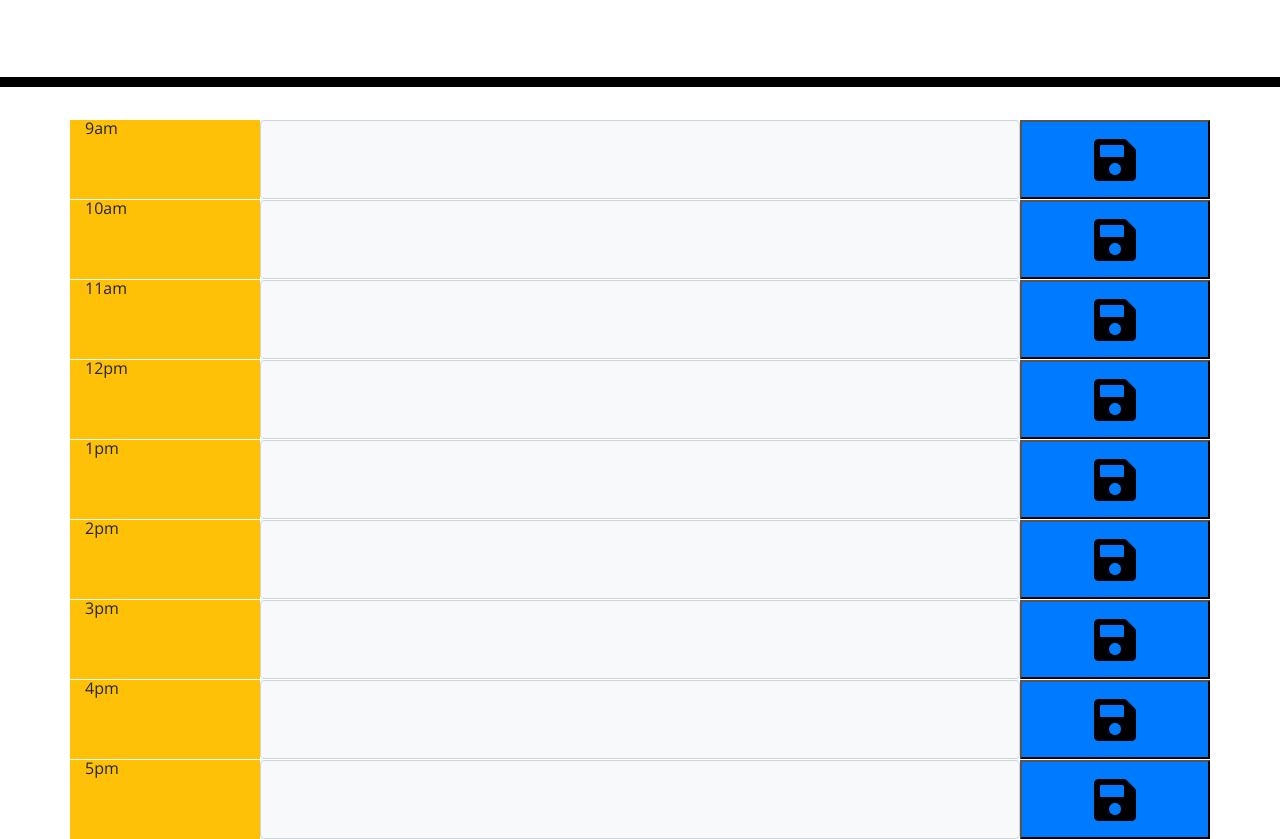
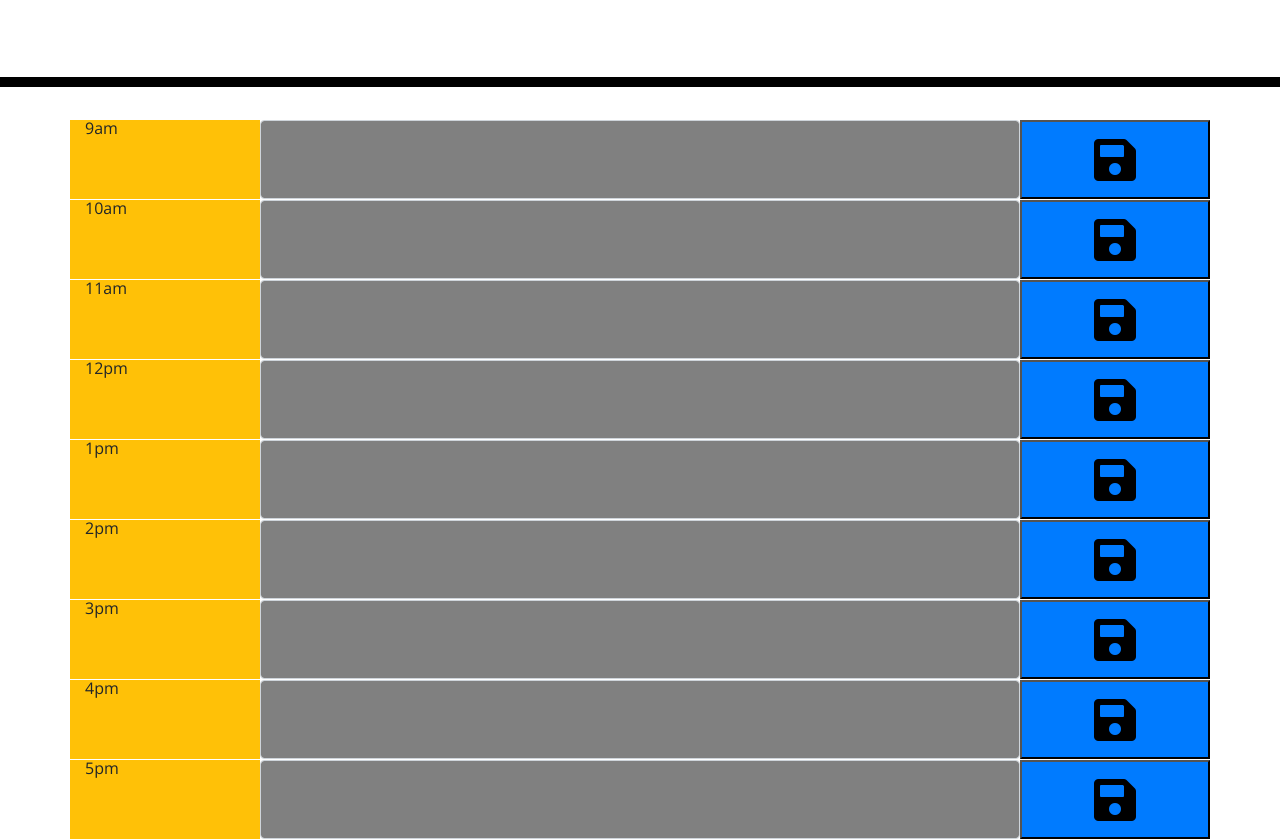
Before and after one commit to bcancel91/Day-Planner, a plain HTML site: page index.html in a window 1280 px wide. Shown: the part 181-1020 px from the top of the page. Drawn offline with nearby package versions, Linux system fonts and the light colour scheme.

Commit message:
added time colors and local storage

```diff
--- a/index.html
+++ b/index.html
@@ -18,8 +18,9 @@
       href="https://fonts.googleapis.com/css?family=Open+Sans&display=swap"
       rel="stylesheet"
     />
-    <link rel="stylesheet" href="style.css" />
+    <link rel="stylesheet" href="style.css">
     <title>Work Day Scheduler</title>
+    <script src="https://cdnjs.cloudflare.com/ajax/libs/moment.js/2.24.0/moment.js"></script>
   </head>
 
   <body>
@@ -37,47 +38,47 @@
 
       <div class="row">
          <div class="col-2 bg-warning time">9am</div>
-          <textarea  id="input0" class="col-8 bg-light form-control" data-txt="9am"></textarea>
+          <textarea  id="input0" class="col-8  form-control timeColor" data-txt="9am"></textarea>
          <button class="col-2 bg-primary save" data-time="9am" type="button"><i id="saveText0" class="fas fa-save fa-3x "></i></button>
     </div>
     <div class="row">
         <div class="col-2 bg-warning time">10am</div>
-          <textarea id="input1" class="col-8 bg-light form-control"></textarea>
+          <textarea id="input1" class="col-8  form-control" data-txt="10am"></textarea>
          <button class="col-2 bg-primary save" data-time="10am" type="button"><i id="saveText1" class="fas fa-save fa-3x"></i></button>
     </div>
     <div class="row">
         <div class="col-2 bg-warning time">11am</div>
-          <textarea id="input2" class="col-8 bg-light form-control"></textarea>
+          <textarea id="input2" class="col-8  form-control" data-txt="11am"></textarea>
          <button class="col-2 bg-primary save" data-time="11am" type="button"><i id="saveText2" class="fas fa-save fa-3x"></i></button>
     </div>
     <div class="row">
         <div class="col-2 bg-warning time">12pm</div>
-          <textarea id="input3" class="col-8 bg-light form-control"></textarea>
+          <textarea id="input3" class="col-8  form-control" data-txt="12pm"></textarea>
          <button class="col-2 bg-primary save" data-time="12am" type="button"><i id="saveText3" class="fas fa-save fa-3x"></i></button>
     </div>
     <div class="row">
         <div class="col-2 bg-warning time">1pm</div>
-          <textarea id="input4" class="col-8 bg-light form-control"></textarea>
+          <textarea id="input4" class="col-8  form-control" data-txt="1pm"></textarea>
          <button class="col-2 bg-primary save" data-time="1pm" type="button"><i id="saveText4" class="fas fa-save fa-3x"></i></button>
     </div>
     <div class="row">
         <div class="col-2 bg-warning time">2pm</div>
-          <textarea id="input5" class="col-8 bg-light form-control"></textarea>
+          <textarea id="input5" class="col-8  form-control" data-txt="2pm"></textarea>
          <button class="col-2 bg-primary save"  data-time="2pm" type="button"><i id="saveText5" class="fas fa-save fa-3x"></i></button>
     </div>
     <div class="row">
         <div class="col-2 bg-warning time">3pm</div>
-          <textarea id="input6" class="col-8 bg-light form-control"></textarea>
+          <textarea id="input6" class="col-8  form-control" data-txt="3pm"></textarea>
          <button class="col-2 bg-primary save" data-time="3pm" type="button"><i id="saveText6" class="fas fa-save fa-3x"></i></button>
     </div>
     <div class="row">
         <div class="col-2 bg-warning time">4pm</div>
-          <textarea id="input7"class="col-8 bg-light form-control"></textarea>
+          <textarea id="input7"class="col-8  form-control" data-txt="4pm"></textarea>
          <button class="col-2 bg-primary save" data-time="4pm" type="button"><i id="saveText7" class="fas fa-save fa-3x"></i></button>
     </div>
     <div class="row">
         <div class="col-2 bg-warning time">5pm</div>
-          <textarea id="input8" class="col-8 bg-light form-control"></textarea>
+          <textarea id="input8" class="col-8  form-control" data-txt="5pm"></textarea>
          <button class="col-2 bg-primary save" data-time="5pm" type="button"><i id="saveText8" class="fas fa-save fa-3x"></i></button>
     </div>
 
@@ -100,7 +101,6 @@
     </div>
 
     <script src="https://code.jquery.com/jquery-3.4.1.min.js"></script>
-    <script src="https://cdnjs.cloudflare.com/ajax/libs/moment.js/2.24.0/moment.min.js"></script>
     <script src="index.js"></script>
   </body>
 </html>
--- a/index.js
+++ b/index.js
@@ -3,6 +3,10 @@ $(document).ready(function(){
 var date = new Date();
 
  var hours = JSON.parse(localStorage.getItem("hours"))
+ if(hours===null){
+     hours =[];
+     localStorage.setItem("hours", JSON.stringify(hours));
+ }
 
 console.log(hours)
 
@@ -10,7 +14,7 @@ $(".save").click(function(){
 
  var task = $(this).prev().val();
 
- var time = $(this).attr("data-time");
+ var time = parseInt($(this).attr("data-time"));
 
  hours[time] = task
 
@@ -21,6 +25,31 @@ $(".save").click(function(){
 
 
 })
+
+
+
+ var timeColors = $("textarea");
+ var currentHour = moment().hour();
+
+
+
+
+ for (var i = 0; i < timeColors.length; i++){
+
+     var timeText = timeColors.eq(i).attr("data-txt");
+     console.log(timeText)
+    var timeNum = parseInt(timeText);
+    if(timeNum < currentHour){
+        timeColors.eq(i).css("backgroundColor", "grey")
+    }
+    else if( timeNum === currentHour){
+        timeColors.eq(i).css("backgroundColor", "red")
+
+    }
+    else{timeColors.eq(i).css("backgroundColor", "red")
+}
+
+ }
 
 
 
@@ -91,53 +120,6 @@ $(".save").click(function(){
 
 
 
-// $(".time").addClass("d-flex align-items-center justify-content-end");
-
-// $(".save").addClass("rounded");
-// var task;
-// var input = document.getElementById("input0").val(text);
-//         var time = $(this).attr("data-time");
-
-//       $(".save").click(function(){
-
-
-//         alert(input);
-
-
-//         if(time = "9am"){
-
-//          }
-
-//       })
-
-
-
-
-
-      //{
-     //   var task = $("#input0").val();
-     //   localstorage.setItem("Task",task);
-     // }
-
-
-
-
-
-
-
-
-
-
-
-
-
-
-
-
-
-
-
-
 
 
 
```
Also changed, not shown: style.css (line endings or trailing spaces), 1 other file.
